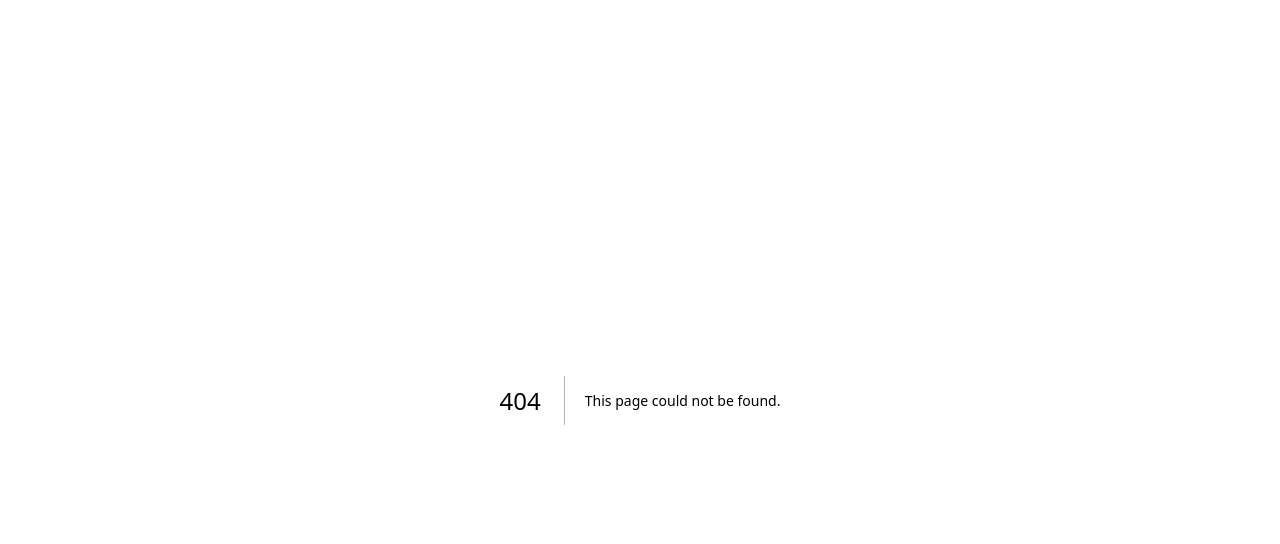
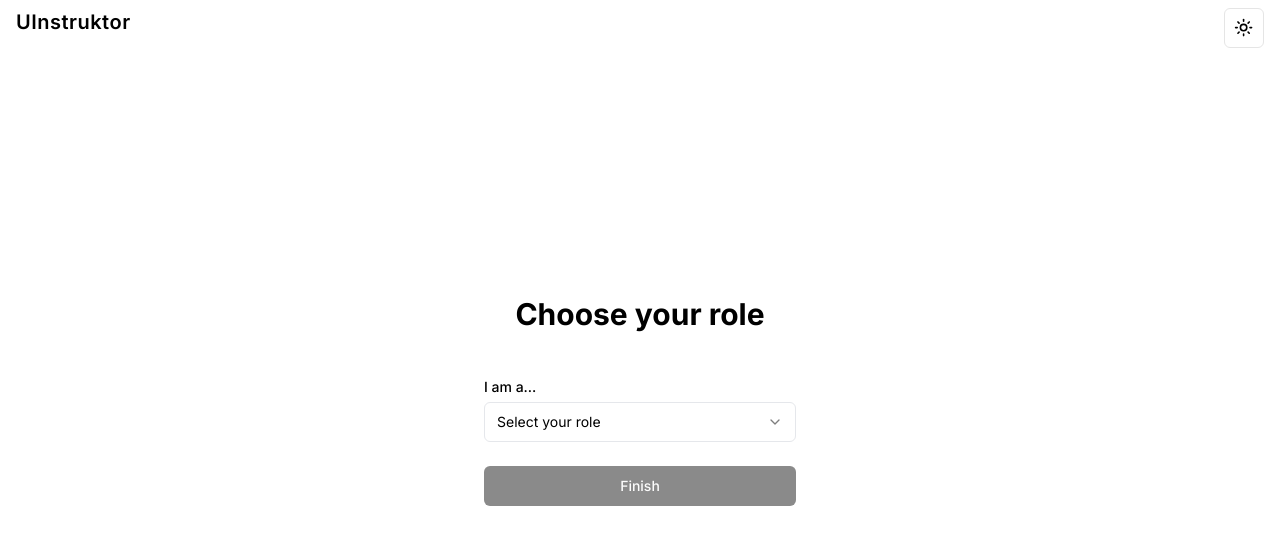
Before and after one commit to EdvinBec/uinstruktor_frontend, a Next.js app: page /signup/role in a window 1280 px wide. Before the commit this address had no page. Shown: the top 544 px of the page. Built offline with nearby package versions, Linux system fonts and the light colour scheme; no server answers.

Commit message:
add roles-choosing page to signup

```diff
--- a/app/(auth)/signup/layout.tsx
+++ b/app/(auth)/signup/layout.tsx
@@ -1,10 +1,40 @@
+"use client";
+
 import Navbar from "@/components/ui/Navbar";
+import { Inputs } from "@/types";
+import { createContext, useState } from "react";
+
+type UserContextProps = {
+  user: Inputs;
+  setUser: React.Dispatch<React.SetStateAction<Inputs>>;
+};
+
+export const UserContext = createContext<UserContextProps>({
+  user: {
+    username: "",
+    password: "",
+    email: "",
+    role: "",
+  },
+  setUser: () => {},
+});
 
 const SignupLayout = ({ children }: { children: React.ReactNode }) => {
+  const [user, setUser] = useState<Inputs>({
+    username: "",
+    password: "",
+    email: "",
+    role: "",
+  });
+
+  const value = { user, setUser };
+
   return (
     <div className="h-screen px-4 py-2">
       <Navbar />
-      <div className="h-[90%]">{children}</div>
+      <div className="h-[90%]">
+        <UserContext.Provider value={value}>{children}</UserContext.Provider>
+      </div>
     </div>
   );
 };
--- a/app/(auth)/signup/page.tsx
+++ b/app/(auth)/signup/page.tsx
@@ -4,58 +4,37 @@
 import { Input } from "@/components/ui/input";
 import { Label } from "@/components/ui/label";
 
-import { Signup } from "@/lib/AuthService";
 import { Inputs } from "@/types";
 import { SubmitHandler, useForm } from "react-hook-form";
-import Cookies from "universal-cookie";
 import { useRouter } from "next/navigation";
 import Link from "next/link";
-import { useState } from "react";
-import Spinner from "@/components/ui/Spinner";
-
-type SignUpResponse = {
-  message: string;
-  status: string;
-  token: string;
-};
+import { useContext, useState } from "react";
+import { UserContext } from "./layout";
 
 const SignUpPage = () => {
-  const [isLoading, setIsLoading] = useState(false);
-
   const {
     register,
     handleSubmit,
     formState: { errors },
   } = useForm<Inputs>();
 
-  const cookies = new Cookies();
   const router = useRouter();
+  const { user, setUser } = useContext(UserContext);
 
   const onSubmit: SubmitHandler<Inputs> = async (data) => {
     const { email, password, username } = data;
 
-    const RegisterUser = async () => {
-      setIsLoading(true);
-      const response: SignUpResponse = await (
-        await Signup(email, password, username!)
-      ).json();
+    setUser({
+      email: email,
+      password: password,
+      username: username,
+      role: "",
+    });
 
-      setIsLoading(false);
-      return response;
-    };
-
-    const res: SignUpResponse = await RegisterUser();
-
-    if (res.token) {
-      cookies.set("token", res.token);
-      router.push("/explore");
-    } else {
-      console.log(res);
-    }
+    router.push("/signup/role");
   };
 
   return (
-    <>
     <div className="w-full h-full flex justify-center items-center">
       <form
         onSubmit={handleSubmit(onSubmit)}
@@ -128,8 +107,6 @@
         </div>
       </form>
     </div>
-      {isLoading && <Spinner size={32} />}
-    </>
   );
 };
 
--- /dev/null
+++ b/app/(auth)/signup/role/page.tsx
@@ -0,0 +1,110 @@
+"use client";
+
+import { Button } from "@/components/ui/button";
+import { Label } from "@/components/ui/label";
+import {
+  Select,
+  SelectContent,
+  SelectItem,
+  SelectTrigger,
+  SelectValue,
+} from "@/components/ui/select";
+import { useState, useContext } from "react";
+import { UserContext } from "../layout";
+import { Signup } from "@/lib/AuthService";
+import Cookies from "universal-cookie";
+import { useRouter } from "next/navigation";
+import Spinner from "@/components/ui/Spinner";
+
+type SignUpResponse = {
+  message: string;
+  status: string;
+  token: string;
+};
+
+const RolePage = () => {
+  const [isRoleSet, setIsRoleSet] = useState(false);
+  const [isLoading, setIsLoading] = useState(false);
+  const [error, setError] = useState("");
+  const { user, setUser } = useContext(UserContext);
+
+  const cookies = new Cookies();
+  const router = useRouter();
+
+  const RegisterUser = async () => {
+    {
+      setIsLoading(true);
+      const response: SignUpResponse = await (
+        await Signup(user.email, user.password, user.username!, user.role!)
+      ).json();
+
+      setIsLoading(false);
+      return response;
+    }
+  };
+
+  const Submit = async () => {
+    const res: SignUpResponse = await RegisterUser();
+
+    if (res.token) {
+      cookies.set("token", res.token);
+      router.push("/explore");
+    } else {
+      console.log(res);
+      if (res.status === "error") {
+        setError("There is an issue with the server. Please try again later.");
+      }
+    }
+  };
+
+  return (
+    <>
+      <div className="flex justify-center items-center h-full">
+        <div className="w-2/3 md:w-1/3 lg:w-1/4 h-auto flex flex-col gap-4">
+          <h1 className="text-center font-bold text-3xl mb-8">
+            Choose your role
+          </h1>
+          <div className="flex flex-col gap-2 z-20">
+            <Label>I am a...</Label>
+            <Select
+              onValueChange={(e) => {
+                setUser({
+                  username: user.username,
+                  email: user.email,
+                  password: user.password,
+                  role: e,
+                });
+                setIsRoleSet(true);
+              }}
+            >
+              <SelectTrigger className="w-full dark:bg-black bg-white">
+                <SelectValue placeholder="Select your role" />
+              </SelectTrigger>
+              <SelectContent className="bg-white dark:bg-black">
+                <SelectItem value="teacher">Teacher</SelectItem>
+                <SelectItem value="student">Student</SelectItem>
+              </SelectContent>
+            </Select>
+            <Label className=" text-red-500">{error}</Label>
+          </div>
+
+          <div className="w-full flex justify-end">
+            {isRoleSet && (
+              <Button className="w-full z-0" onClick={Submit}>
+                Finish
+              </Button>
+            )}
+            {!isRoleSet && (
+              <Button disabled className="w-full z-0" onClick={Submit}>
+                Finish
+              </Button>
+            )}
+          </div>
+        </div>
+      </div>
+      {isLoading && <Spinner size={32} />}
+    </>
+  );
+};
+
+export default RolePage;
--- a/lib/AuthService.ts
+++ b/lib/AuthService.ts
@@ -12,7 +12,12 @@
   return result;
 };
 
-export const Signup = (email: string, password: string, username: string) => {
+export const Signup = (
+  email: string,
+  password: string,
+  username: string,
+  role: string
+) => {
   const result = fetch(baseURL + "/api/auth/register", {
     method: "POST",
     headers: {
@@ -22,6 +27,7 @@
       username: username,
       password: password,
       email: email,
+      role: role,
     }),
   });
 
--- a/types.ts
+++ b/types.ts
@@ -2,4 +2,5 @@
   email: string;
   password: string;
   username?: string;
+  role?: string;
 };
```
Lines whose indentation alone changed are shown as unchanged.
